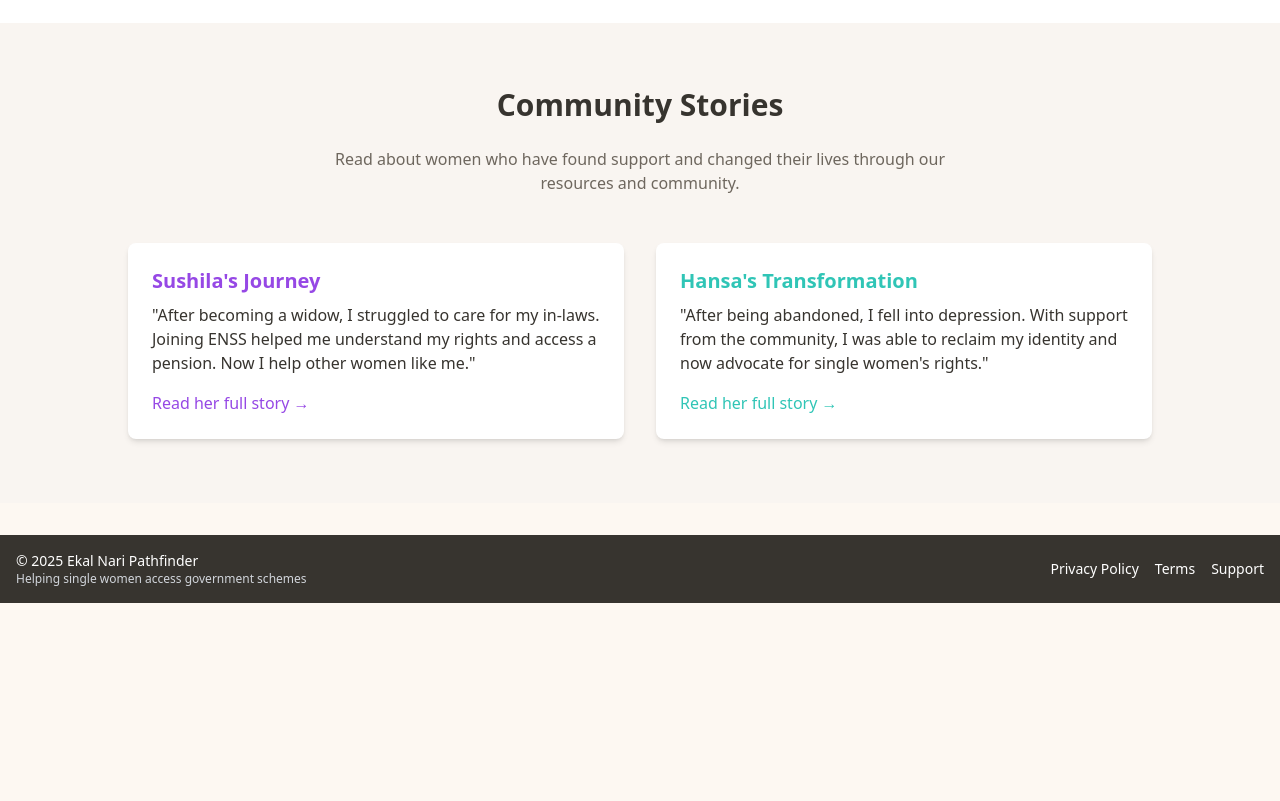
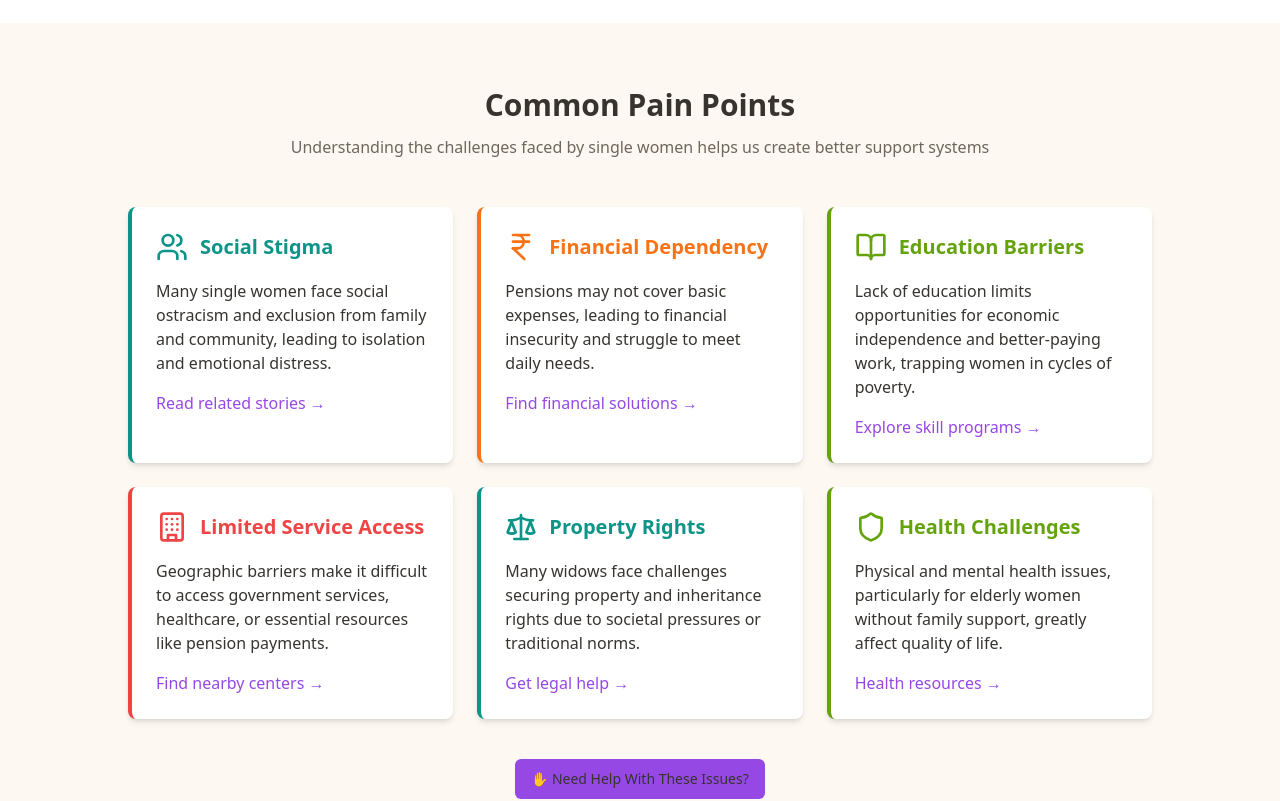
Before and after one commit to Riyachauhan18/ekal-nari-pathfinder, a React (Vite) app: page / in a window 1280 px wide. Shown: the part 1040-1841 px from the top of the page. Before the commit the page ends 1643 px from the top, so only its background shows below. Built offline with nearby package versions, Linux system fonts and the light colour scheme.

Commit message:
Refactor: Improve website usability
Address identified pain points in the website's design and functionality.

```diff
--- a/src/pages/HomePage.tsx
+++ b/src/pages/HomePage.tsx
@@ -1,7 +1,8 @@
+
 import { Layout } from "@/components/Layout";
 import { Button } from "@/components/ui/button";
 import { Link } from "react-router-dom";
-import { ArrowDown, IndianRupee } from "lucide-react";
+import { ArrowDown, IndianRupee, Users, BookOpen, Building, Scale, Shield, Heart } from "lucide-react";
 
 const HomePage = () => {
   return (
@@ -75,6 +76,110 @@ const HomePage = () => {
         </div>
       </section>
 
+      {/* Common Pain Points section - NEW */}
+      <section className="py-16 px-4 bg-ekalNari-light">
+        <div className="container mx-auto max-w-5xl">
+          <div className="text-center mb-12">
+            <h2 className="text-2xl md:text-3xl font-bold text-ekalNari-dark">Common Pain Points</h2>
+            <p className="mt-3 text-ekalNari-brown max-w-3xl mx-auto">
+              Understanding the challenges faced by single women helps us create better support systems
+            </p>
+          </div>
+
+          <div className="grid grid-cols-1 md:grid-cols-2 lg:grid-cols-3 gap-6">
+            {/* Pain Point 1 */}
+            <div className="bg-white p-6 rounded-lg shadow-md border-l-4 border-teal-600">
+              <div className="flex items-center mb-4">
+                <Users className="w-8 h-8 text-teal-600 mr-3" />
+                <h3 className="text-xl font-semibold text-teal-600">Social Stigma</h3>
+              </div>
+              <p className="text-ekalNari-dark">
+                Many single women face social ostracism and exclusion from family and community, leading to isolation and emotional distress.
+              </p>
+              <div className="mt-4">
+                <Link to="/stories" className="text-ekalNari-purple hover:underline font-medium">Read related stories →</Link>
+              </div>
+            </div>
+
+            {/* Pain Point 2 */}
+            <div className="bg-white p-6 rounded-lg shadow-md border-l-4 border-orange-500">
+              <div className="flex items-center mb-4">
+                <IndianRupee className="w-8 h-8 text-orange-500 mr-3" />
+                <h3 className="text-xl font-semibold text-orange-500">Financial Dependency</h3>
+              </div>
+              <p className="text-ekalNari-dark">
+                Pensions may not cover basic expenses, leading to financial insecurity and struggle to meet daily needs.
+              </p>
+              <div className="mt-4">
+                <Link to="/solutions" className="text-ekalNari-purple hover:underline font-medium">Find financial solutions →</Link>
+              </div>
+            </div>
+
+            {/* Pain Point 3 */}
+            <div className="bg-white p-6 rounded-lg shadow-md border-l-4 border-lime-600">
+              <div className="flex items-center mb-4">
+                <BookOpen className="w-8 h-8 text-lime-600 mr-3" />
+                <h3 className="text-xl font-semibold text-lime-600">Education Barriers</h3>
+              </div>
+              <p className="text-ekalNari-dark">
+                Lack of education limits opportunities for economic independence and better-paying work, trapping women in cycles of poverty.
+              </p>
+              <div className="mt-4">
+                <Link to="/solutions" className="text-ekalNari-purple hover:underline font-medium">Explore skill programs →</Link>
+              </div>
+            </div>
+
+            {/* Pain Point 4 */}
+            <div className="bg-white p-6 rounded-lg shadow-md border-l-4 border-red-500">
+              <div className="flex items-center mb-4">
+                <Building className="w-8 h-8 text-red-500 mr-3" />
+                <h3 className="text-xl font-semibold text-red-500">Limited Service Access</h3>
+              </div>
+              <p className="text-ekalNari-dark">
+                Geographic barriers make it difficult to access government services, healthcare, or essential resources like pension payments.
+              </p>
+              <div className="mt-4">
+                <Link to="/solutions" className="text-ekalNari-purple hover:underline font-medium">Find nearby centers →</Link>
+              </div>
+            </div>
+
+            {/* Pain Point 5 */}
+            <div className="bg-white p-6 rounded-lg shadow-md border-l-4 border-teal-600">
+              <div className="flex items-center mb-4">
+                <Scale className="w-8 h-8 text-teal-600 mr-3" />
+                <h3 className="text-xl font-semibold text-teal-600">Property Rights</h3>
+              </div>
+              <p className="text-ekalNari-dark">
+                Many widows face challenges securing property and inheritance rights due to societal pressures or traditional norms.
+              </p>
+              <div className="mt-4">
+                <Link to="/solutions" className="text-ekalNari-purple hover:underline font-medium">Get legal help →</Link>
+              </div>
+            </div>
+
+            {/* Pain Point 6 */}
+            <div className="bg-white p-6 rounded-lg shadow-md border-l-4 border-lime-600">
+              <div className="flex items-center mb-4">
+                <Shield className="w-8 h-8 text-lime-600 mr-3" />
+                <h3 className="text-xl font-semibold text-lime-600">Health Challenges</h3>
+              </div>
+              <p className="text-ekalNari-dark">
+                Physical and mental health issues, particularly for elderly women without family support, greatly affect quality of life.
+              </p>
+              <div className="mt-4">
+                <Link to="/solutions" className="text-ekalNari-purple hover:underline font-medium">Health resources →</Link>
+              </div>
+            </div>
+          </div>
+
+          <div className="mt-10 text-center">
+            <Button asChild className="bg-ekalNari-purple hover:bg-ekalNari-purple/90">
+              <Link to="/contact">✋ Need Help With These Issues?</Link>
+            </Button>
+          </div>
+        </div>
+      </section>
+
       {/* Stories preview section */}
       <section className="py-16 px-4 bg-ekalNari-cream">
         <div className="container mx-auto max-w-5xl">
```
